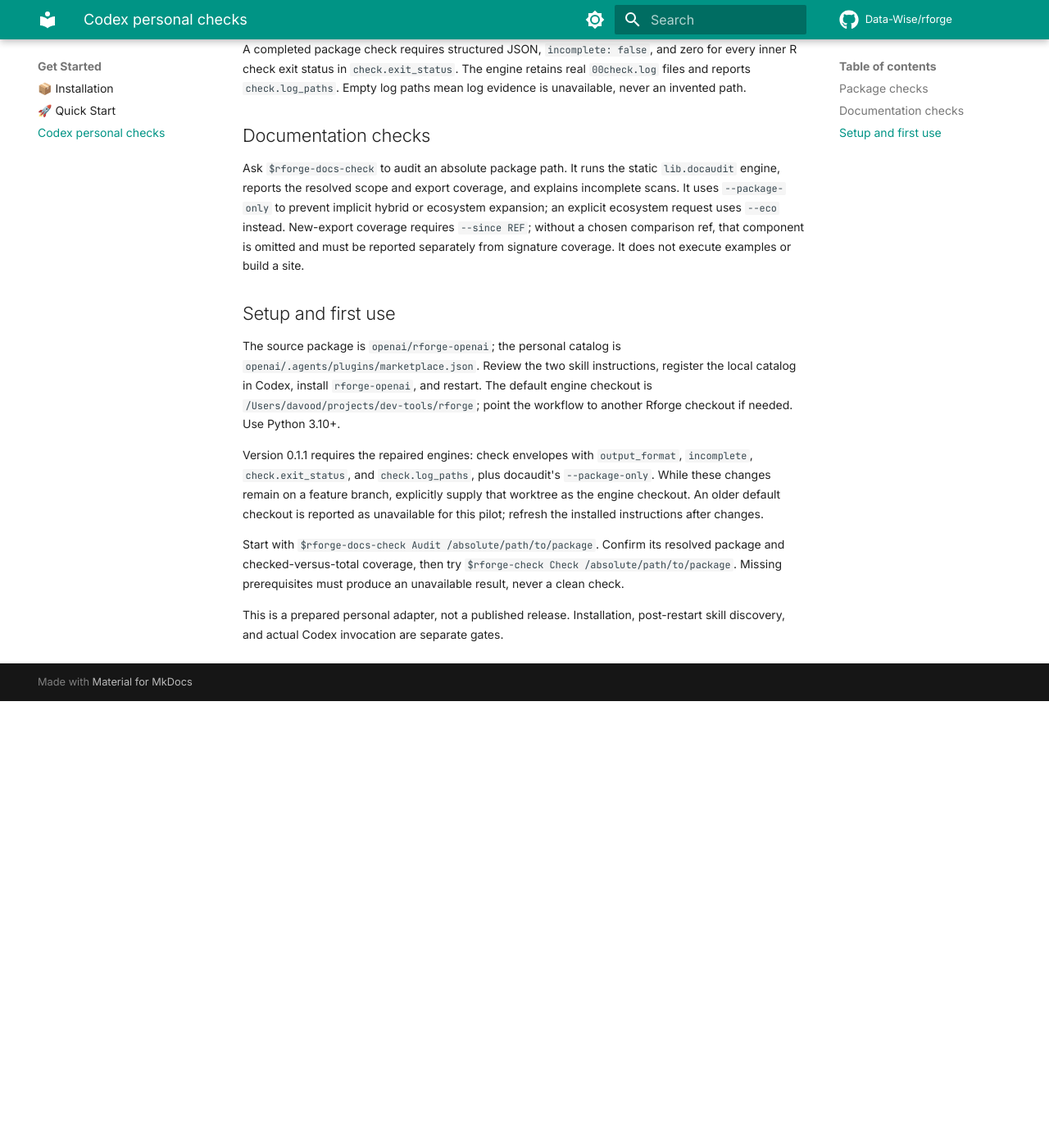
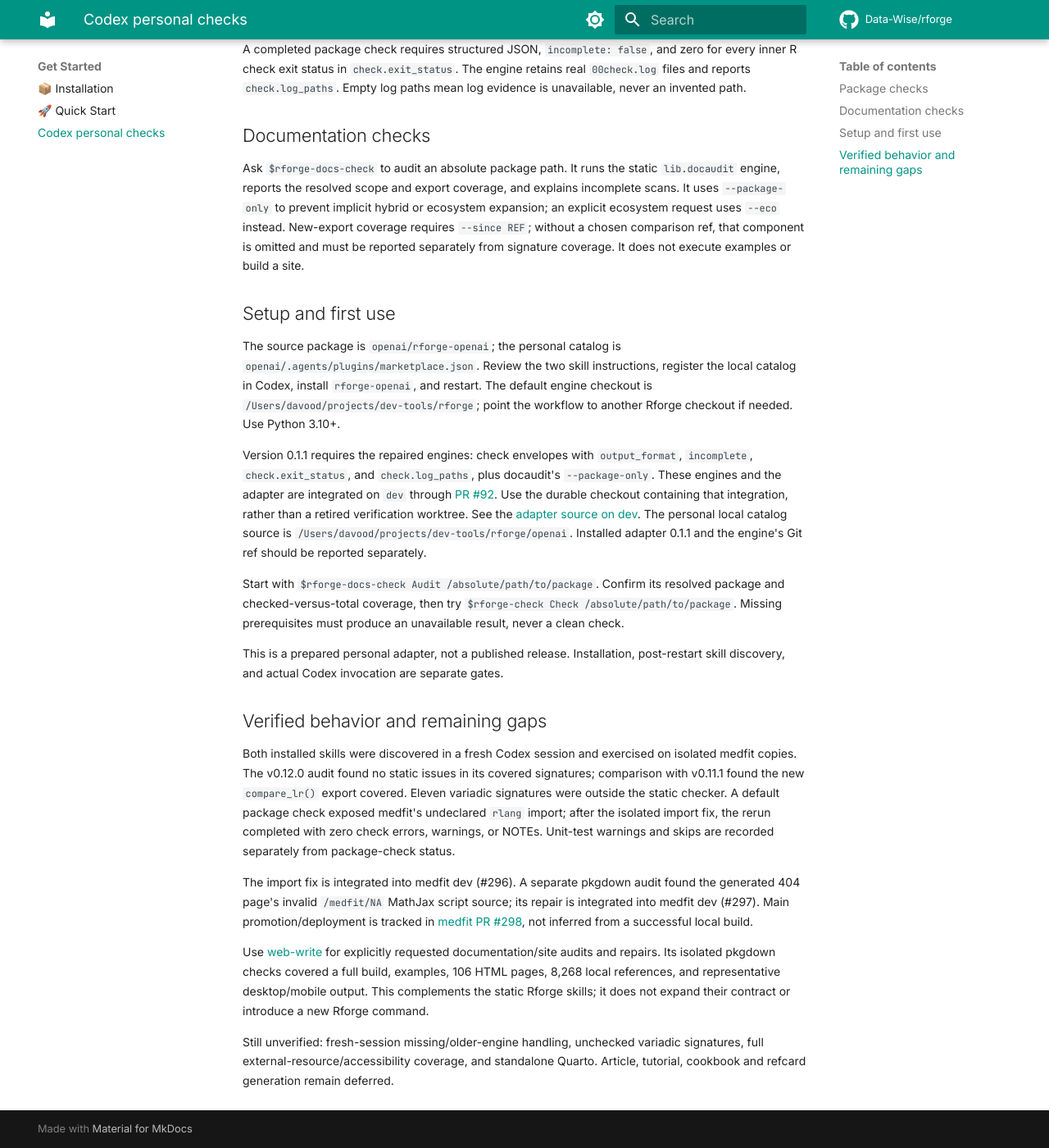
Before and after one commit to Data-Wise/rforge, an MkDocs documentation site: the page built from docs/guides/codex-checks.md, in a window 1280 px wide and 1400 px high, scrolled down 572 px. Shown: the whole window at 82% size. Built offline with MkDocs 1.6.1 and Material for MkDocs 9.7.7, drawn with Linux system fonts in a browser that asks for light colours; comment, search, counter and statistics services are not loaded; before the commit the page ends 1427 px from its top, so only the background shows below that.

Commit message:
docs: reconcile Codex verification and durable setup

```diff
--- a/docs/guides/codex-checks.md
+++ b/docs/guides/codex-checks.md
@@ -43,10 +43,12 @@
 Version 0.1.1 requires the repaired engines: check envelopes with
 `output_format`, `incomplete`, `check.exit_status`, and `check.log_paths`,
 plus docaudit's
-`--package-only`. While these changes remain on a feature branch, explicitly
-supply that worktree as the engine checkout. An older default checkout is
-reported as unavailable for this pilot; refresh the installed instructions
-after changes.
+`--package-only`. These engines and the adapter are integrated on `dev` through
+[PR #92](https://github.com/Data-Wise/rforge/pull/92). Use the durable checkout
+containing that integration, rather than a retired verification worktree. See the
+[adapter source on dev](https://github.com/Data-Wise/rforge/tree/dev/openai/rforge-openai). The
+personal local catalog source is `/Users/davood/projects/dev-tools/rforge/openai`.
+Installed adapter 0.1.1 and the engine's Git ref should be reported separately.
 
 Start with `$rforge-docs-check Audit /absolute/path/to/package`.
 Confirm its resolved package and checked-versus-total coverage, then try
@@ -55,3 +57,29 @@
 
 This is a prepared personal adapter, not a published release. Installation,
 post-restart skill discovery, and actual Codex invocation are separate gates.
+
+## Verified behavior and remaining gaps
+
+Both installed skills were discovered in a fresh Codex session and exercised on
+isolated medfit copies. The v0.12.0 audit found no static issues in its covered
+signatures; comparison with v0.11.1 found the new `compare_lr()` export covered.
+Eleven variadic signatures were outside the static checker. A default package
+check exposed medfit's undeclared `rlang` import; after the isolated import fix,
+the rerun completed with zero check errors, warnings, or NOTEs. Unit-test warnings
+and skips are recorded separately from package-check status.
+
+The import fix is integrated into medfit dev (#296). A separate pkgdown audit
+found the generated 404 page's invalid `/medfit/NA` MathJax script source; its
+repair is integrated into medfit dev (#297). Main promotion/deployment is tracked
+in [medfit PR #298](https://github.com/Data-Wise/medfit/pull/298), not inferred
+from a successful local build.
+
+Use [web-write](https://data-wise.github.io/codex-config/guides/web-write/) for
+explicitly requested documentation/site audits and repairs. Its isolated pkgdown
+checks covered a full build, examples, 106 HTML pages, 8,268 local references,
+and representative desktop/mobile output. This complements the static Rforge
+skills; it does not expand their contract or introduce a new Rforge command.
+
+Still unverified: fresh-session missing/older-engine handling, unchecked variadic
+signatures, full external-resource/accessibility coverage, and standalone Quarto.
+Article, tutorial, cookbook and refcard generation remain deferred.
```
Also changed, not shown: AGENTS.md (+12 -0 lines), CLAUDE.md (+12 -0 lines), PLAN-codex-check-skills-2026-10-22.md (+8 -3 lines), SPEC-codex-check-skills-2026-10-22.md (+14 -3 lines), TASKS-codex-check-skills-2026-10-22.md (+14 -3 lines), 1 other file.
